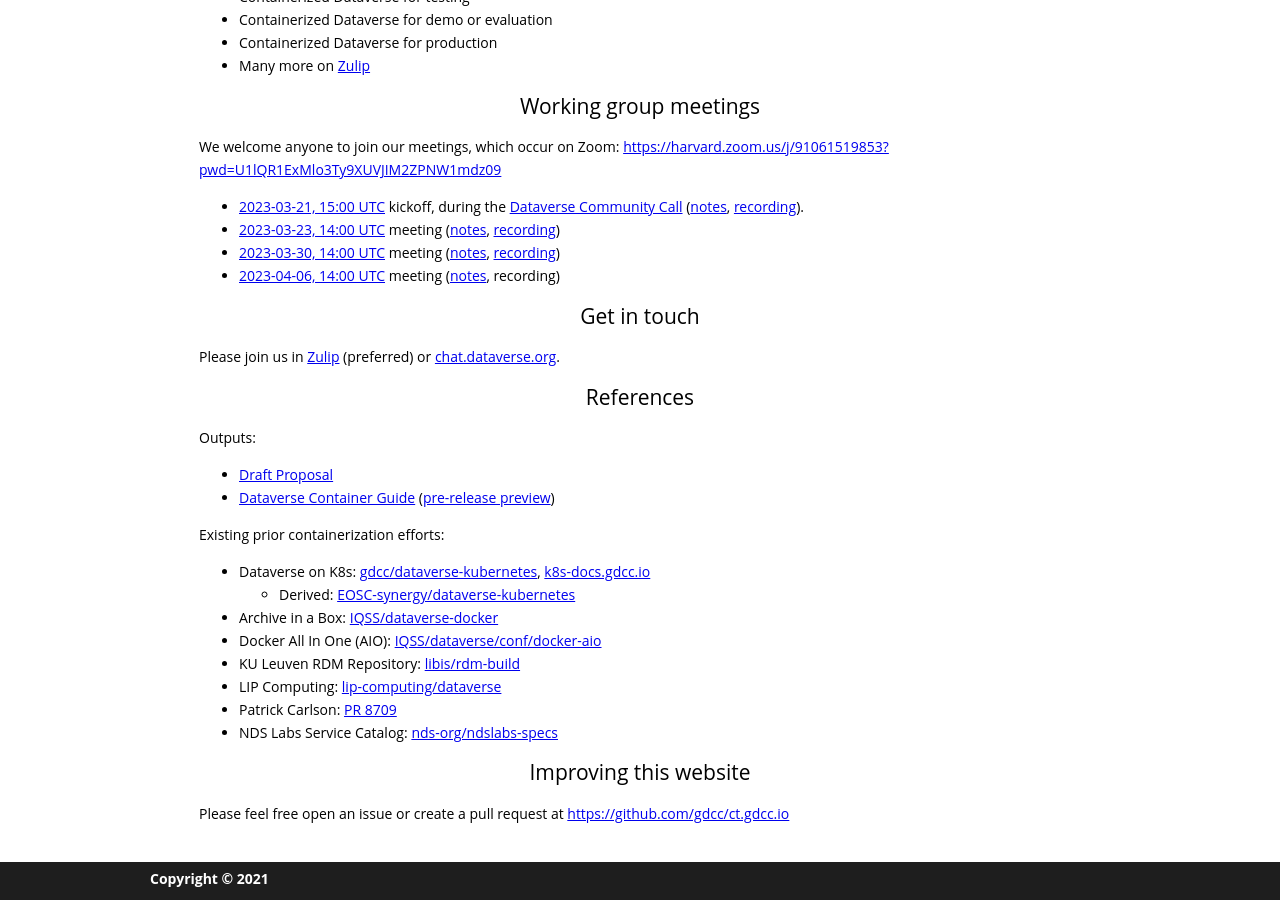
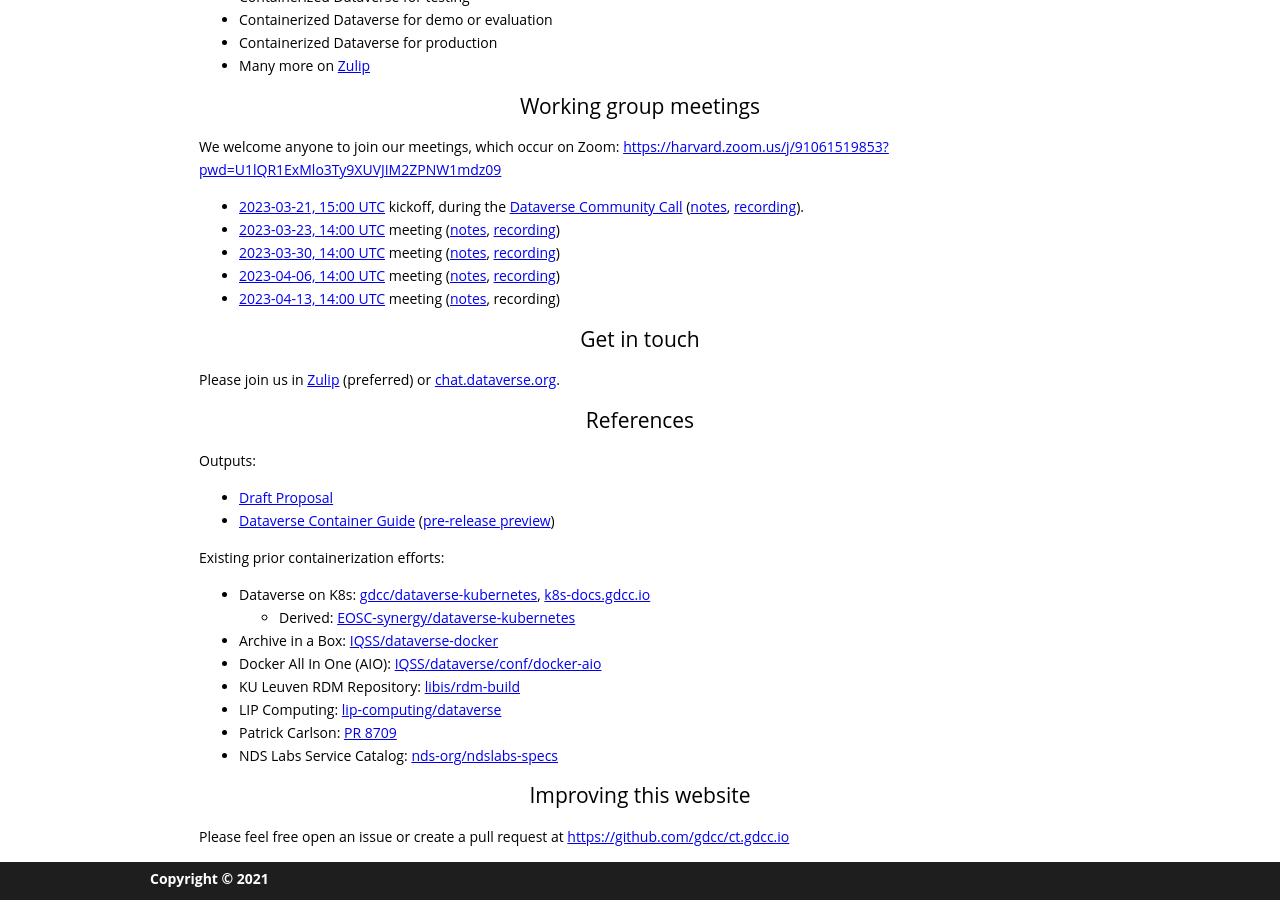
Before and after one commit to gdcc/ct.gdcc.io, a Jekyll site: the page built from index.md, in a window 1280 px wide and 900 px high, scrolled down 1009 px. Built offline with Jekyll 4.4.1, drawn with Linux system fonts in a browser that asks for light colours; our own code applies the rules of GitHub Pages for plain Markdown files.

Commit message:
add recording and next agenda

```diff
--- a/index.md
+++ b/index.md
@@ -35,7 +35,8 @@ We welcome anyone to join our meetings, which occur on Zoom: <https://harvard.zo
 - [2023-03-21, 15:00 UTC](https://time.is/compare/1500_21_Mar_2023_in_UTC) kickoff, during the [Dataverse Community Call](https://dataverse.org/community-calls) ([notes](https://docs.google.com/document/d/1r_GMYqYzUyQR2LQ2cqSLWPDuFRzd18PJ-4UFC4Nvnpw/edit#), [recording](https://harvard.zoom.us/rec/share/qb3gd3pboooRa9UHyLyIvPfxVgoahbGWFaxLdJDO2VD-MGMqWnZIsJjc3Rxao6Wu.-Y-CiwvgRwVj8v6c)).
 - [2023-03-23, 14:00 UTC](https://time.is/compare/1400_23_Mar_2023_in_UTC) meeting ([notes](https://docs.google.com/document/d/1UmKajGpOH8tkvyEbgIYvHDKZBAMfdvCp8AZC0ZEEtWs/edit?usp=sharing), [recording](https://harvard.zoom.us/rec/share/kviiT4GO2zruomf0T-QHCWqDksK6jT525bPrENNGWf01MhLtZOS0mU3b6Gw-_usp.CnoqlfsFqvOhXEyY))
 - [2023-03-30, 14:00 UTC](https://time.is/compare/1400_30_Mar_2023_in_UTC) meeting ([notes](https://docs.google.com/document/d/1Z1PUOp19zJVEGNcFsV7tqPErWQnkVV6qkDo5ZQUHMVM/edit?usp=sharing), [recording](https://harvard.zoom.us/rec/share/HsGlcXqaY-PR0pCWkZFzmmP6zus5pdXq4AlKhM4EgRTF-3OEB74wZhv7e7dueebp.RsriUxxBS4KYdSa3))
-- [2023-04-06, 14:00 UTC](https://time.is/compare/1400_06_Apr_2023_in_UTC) meeting ([notes](https://docs.google.com/document/d/1YVIKW7stAiGwJtuijDlC85cBnBGdEsi_z0mJb0FOysw/edit?usp=sharing), recording)
+- [2023-04-06, 14:00 UTC](https://time.is/compare/1400_06_Apr_2023_in_UTC) meeting ([notes](https://docs.google.com/document/d/1YVIKW7stAiGwJtuijDlC85cBnBGdEsi_z0mJb0FOysw/edit?usp=sharing), [recording](https://harvard.zoom.us/rec/share/nv8YUZ4T0XwHLCJOZHTtNUORe5hhMSnpVnfDalAVgqM_i_OLnpttQHz-0wPDBOk.Cd-4oWXs-tJUaCg_))
+- [2023-04-13, 14:00 UTC](https://time.is/compare/1400_13_Apr_2023_in_UTC) meeting ([notes](https://docs.google.com/document/d/1qmMRiXoRl_mKugD0qXynzep4pL0hHwCKHMBDF5jCtWs/edit?usp=sharing), recording)
 
 ## Get in touch
 
```
